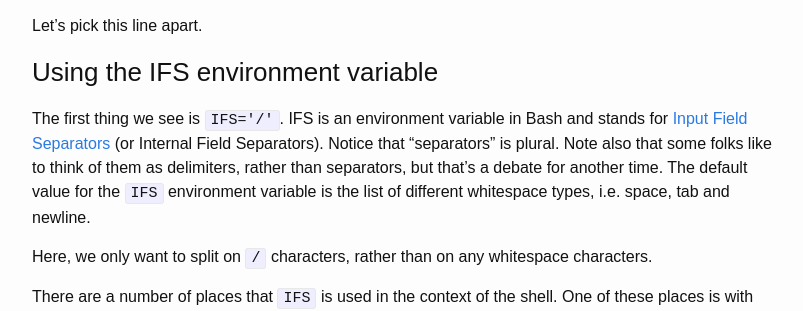
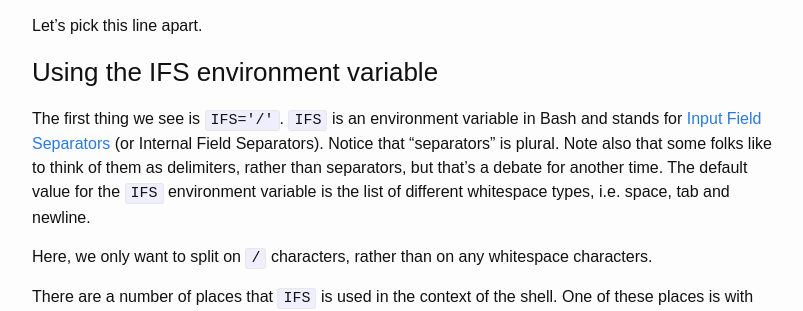
Before and after one commit to qmacro/autodidactics, a Jekyll site: the page built from _posts/2021-04-28-unpacking-tips.markdown, in a window 1280 px wide and 900 px high, scrolled down 923 px. Shown: the part 150-461 px from the top of the window, without its empty margins (238-1041 px from the left). Built offline with Jekyll 4.4.1, drawn with Linux system fonts in a browser that asks for light colours.

```diff
--- a/_posts/2021-04-28-unpacking-tips.markdown
+++ b/_posts/2021-04-28-unpacking-tips.markdown
@@ -42,7 +42,7 @@ Let's pick this line apart.
 
 ### Using the IFS environment variable
 
-The first thing we see is `IFS='/'`. IFS is an environment variable in Bash and stands for [Input Field Separators](https://en.wikipedia.org/wiki/Input_Field_Separators) (or Internal Field Separators). Notice that "separators" is plural. Note also that some folks like to think of them as delimiters, rather than separators, but that's a debate for another time. The default value for the `IFS` environment variable is the list of different whitespace types, i.e. space, tab and newline.
+The first thing we see is `IFS='/'`. `IFS` is an environment variable in Bash and stands for [Input Field Separators](https://en.wikipedia.org/wiki/Input_Field_Separators) (or Internal Field Separators). Notice that "separators" is plural. Note also that some folks like to think of them as delimiters, rather than separators, but that's a debate for another time. The default value for the `IFS` environment variable is the list of different whitespace types, i.e. space, tab and newline.
 
 Here, we only want to split on `/` characters, rather than on any whitespace characters.
 
```
